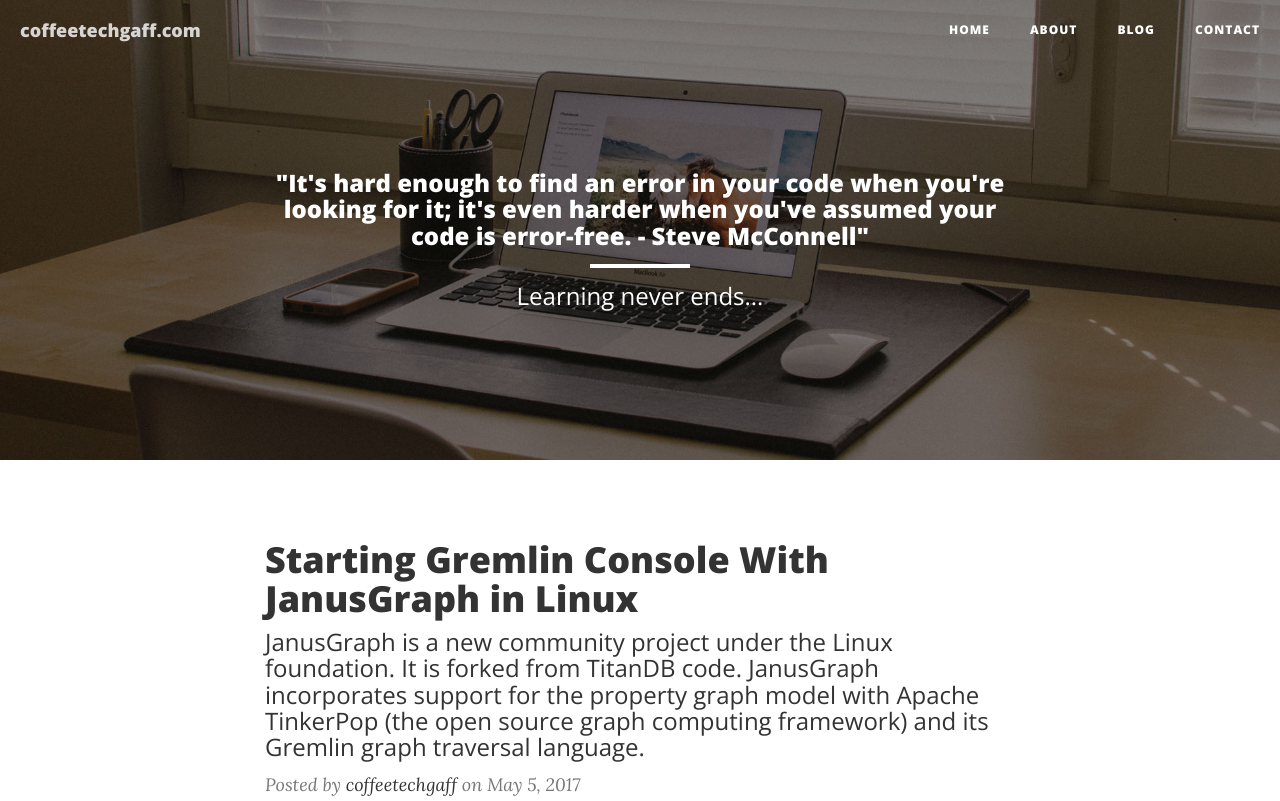
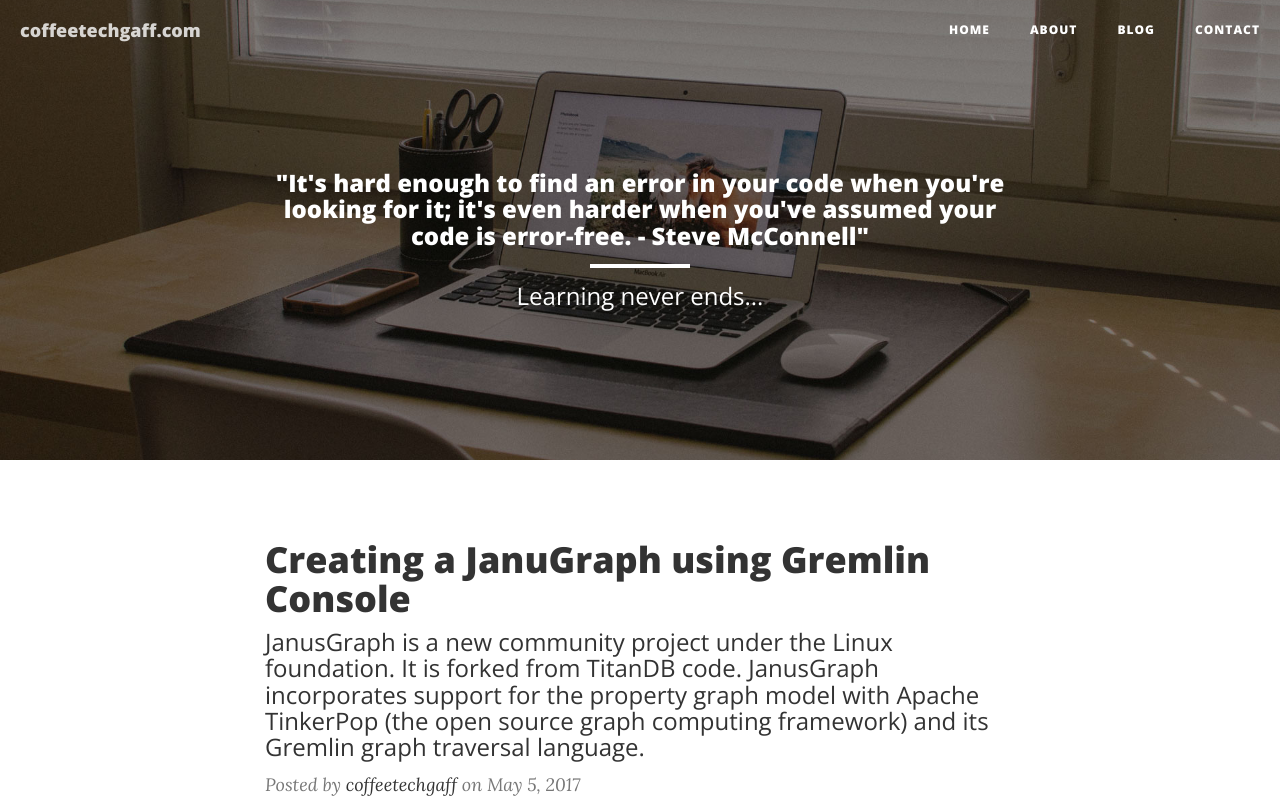
Before and after one commit to shree665/static-website, a website: page index.html in a window 1280 px wide. Shown: the top 801 px of the page. Drawn offline with nearby package versions, Linux system fonts and the light colour scheme.

Commit message:
updated index file

```diff
--- a/index.html
+++ b/index.html
@@ -89,7 +89,7 @@
               <div class="post-preview">
                   <a href="src/components/blogs/creating-janusgraph-using-gremlin.html">
                       <h2 class="post-title">
-                          Starting Gremlin Console With JanusGraph in Linux
+                          Creating a JanuGraph using Gremlin Console
                       </h2>
                       <h3 class="post-subtitle">
                           JanusGraph is a new community project under the Linux foundation. It is forked from TitanDB code. JanusGraph incorporates support for the property graph model with Apache TinkerPop (the open source graph computing framework) and its Gremlin graph traversal language.
```
